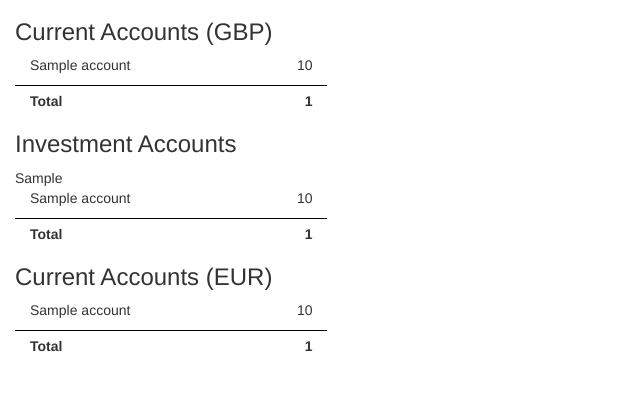
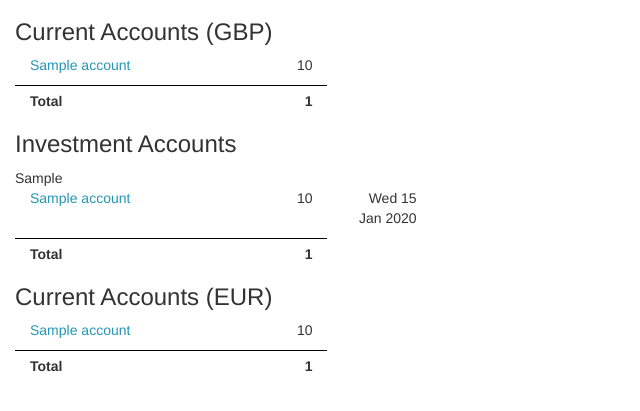
Before and after one commit to alexlittle/django-money, a Django app: template money/templates/money/home.html in a window 1280 px wide. Shown: the part 51-462 px from the top of the page, without its empty margins (0-640 px from the left). Run offline with Django 3.2, Linux system fonts and the light colour scheme; the template is opened without the code that fills it: most values are stand-ins (such as "Sample title", 1, 10 or a date in 2020); some libraries are stand-ins or nearby versions.

Commit message:
add accounts page

```diff
--- a/money/templates/includes/header.html
+++ b/money/templates/includes/header.html
@@ -13,7 +13,7 @@
 	  <div class="navbar-collapse collapse">
 		    <ul class="nav navbar-nav navbar-right">
 		    	<li><a href="">{% trans 'Reports' %}</a></li>
-		        <li><a href="">{% trans 'Add Transaction' %}</a></li>
+		        <li><a href="{% url 'admin:money_transaction_add' %}">{% trans 'Add Transaction' %}</a></li>
 		    </ul>
 	  </div>
 </div>
--- a/money/templates/money/home.html
+++ b/money/templates/money/home.html
@@ -1,17 +1,17 @@
 {% extends "base.html" %}
-
+{% load humanize %}
 {% block content %}
 
 <h3>Current Accounts (GBP)</h3>
 {% for b in balances_gbp %}
        <div class="row">
-			<div class="col-md-2">{{ b.account.name }}</div>
-			<div class="col-md-1" style="text-align:right;">{{ b.balance }}</div>
+			<div class="col-md-2"><a href="{% url 'money_account' b.account.id %}">{{ b.account.name }}</a></div>
+			<div class="col-md-1" style="text-align:right;">{{ b.balance|intcomma }}</div>
 		</div>
 {% endfor %}
 	<div class="row" style="margin-top:10px; font-weight:bold;  ">
 			<div class="col-md-2" style="border-top: 1px solid #000; padding-top:5px">Total</div>
-			<div class="col-md-1" style="text-align:right; border-top: 1px solid #000; padding-top:5px">{{ total_gbp }}</div>
+			<div class="col-md-1" style="text-align:right; border-top: 1px solid #000; padding-top:5px">{{ total_gbp|intcomma }}</div>
 		</div>
 
 <h3>Investment Accounts</h3>
@@ -19,25 +19,26 @@
 {% for b in balances_invest %}
 
        <div class="row">
-			<div class="col-md-2">{{ b.account.name }}</div>
-			<div class="col-md-1" style="text-align:right;">{{ b.balance }}</div>
+			<div class="col-md-2"><a href="{% url 'money_account' b.account.id %}">{{ b.account.name }}</a></div>
+			<div class="col-md-1" style="text-align:right;">{{ b.balance|intcomma }}</div>
+			<div class="col-md-1" style="text-align:right;">{{ b.date|date:"D d M Y" }}</div>
 		</div>
 {% endfor %}
 	<div class="row" style="margin-top:10px; font-weight:bold; ">
 			<div class="col-md-2" style="border-top: 1px solid #000; padding-top:5px">Total</div>
-			<div class="col-md-1" style="text-align:right; border-top: 1px solid #000; padding-top:5px">{{ total_invest }}</div>
+			<div class="col-md-1" style="text-align:right; border-top: 1px solid #000; padding-top:5px">{{ total_invest|intcomma }}</div>
 		</div>
 
 <h3>Current Accounts (EUR)</h3>
 {% for b in balances_eur %}
        <div class="row">
-			<div class="col-md-2">{{ b.account.name }}</div>
-			<div class="col-md-1" style="text-align:right;">{{ b.balance }}</div>
+			<div class="col-md-2"><a href="{% url 'money_account' b.account.id %}">{{ b.account.name }}</a></div>
+			<div class="col-md-1" style="text-align:right;">{{ b.balance|intcomma }}</div>
 		</div>
 {% endfor %}
 	<div class="row" style="margin-top:10px; font-weight:bold;  ">
 			<div class="col-md-2" style="border-top: 1px solid #000; padding-top:5px">Total</div>
-			<div class="col-md-1" style="text-align:right; border-top: 1px solid #000; padding-top:5px">{{ total_eur }}</div>
+			<div class="col-md-1" style="text-align:right; border-top: 1px solid #000; padding-top:5px">{{ total_eur|intcomma }}</div>
 		</div>
 
 {% endblock %}
--- a/money/views.py
+++ b/money/views.py
@@ -27,6 +27,7 @@ def home_view(request):
         acc = {}
         acc['account'] = b
         acc['balance'] = valuation.value
+        acc['date'] = v_tmp['date']
         balances_invest.append(acc)
         total_invest += valuation.value
 
@@ -47,6 +48,9 @@ def home_view(request):
                               context_instance=RequestContext(request))
 
 def account_view(request, account_id):
+    account = Account.objects.get(pk=account_id)
+    transactions = Transaction.objects.filter(account=account).order_by('-date')[:100]
     return render_to_response('money/account.html',
-                              {'balances': balances},
+                              {'account': account,
+                               'transactions': transactions, },
                               context_instance=RequestContext(request))
```
Also changed, not shown: money/templates/money/account.html (+19 -0 lines).
